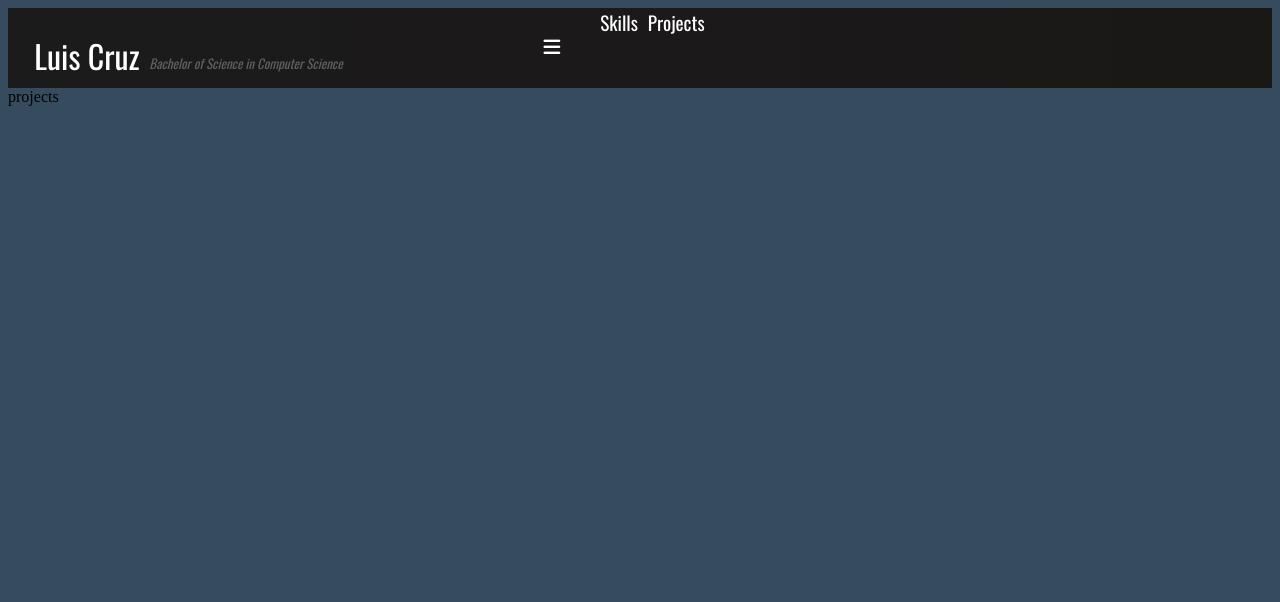
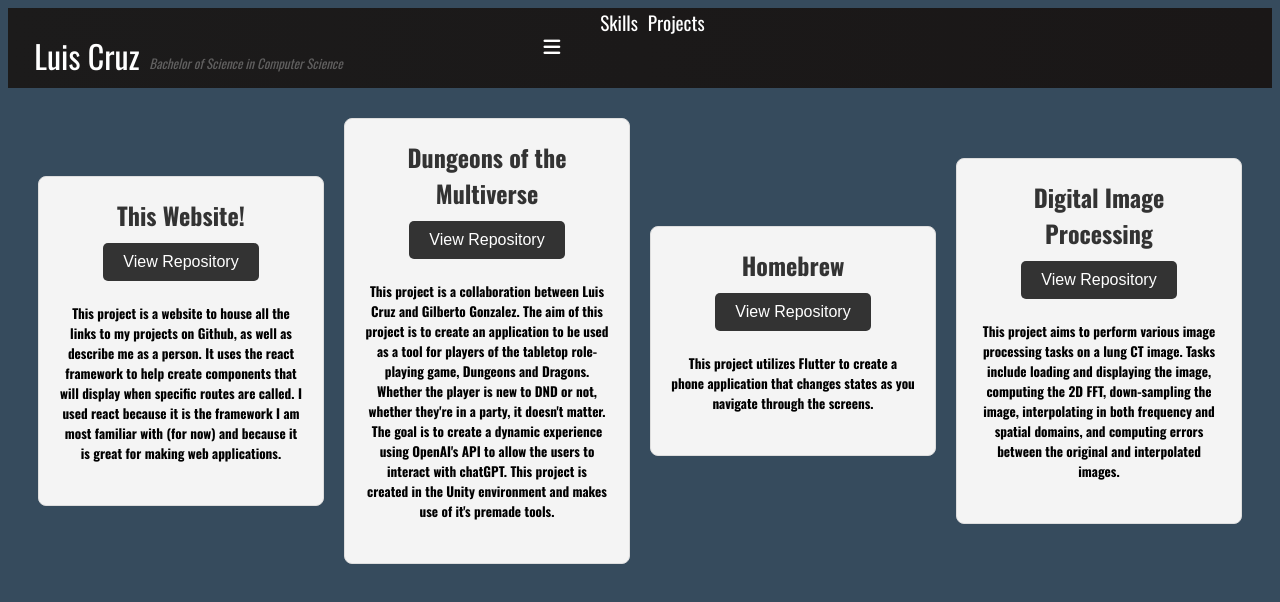
Before and after one commit to Luis-Cruz1027/LuisCruzPortfolio, a React (Create React App) app: page /projects in a window 1280 px wide. Shown: the top 602 px of the page. Built offline with nearby package versions, Linux system fonts and the light colour scheme.

Commit message:
updated app.js and projects.js

```diff
--- a/src/App.js
+++ b/src/App.js
@@ -5,14 +5,37 @@ import Navbar from './components/Navbar';
 import Projects from './components/Projects';
 import Skills from './components/Skills';
 
-function App() {
+const App = () => {
+  const projectSites = [
+    {
+      name: "This Website!",
+      url: "https://github.com/Luis-Cruz1027/LuisCruzPortfolio",
+      description: "This project is a website to house all the links to my projects on Github, as well as describe me as a person. It uses the react framework to help create components that will display when specific routes are called. I used react because it is the framework I am most familiar with (for now) and because it is great for making web applications."
+    },
+    {
+      name: "Dungeons of the Multiverse",
+      url: "https://github.com/Luis-Cruz1027/DungeonsOfTheMultiverse",
+      description: "This project is a collaboration between Luis Cruz and Gilberto Gonzalez. The aim of this project is to create an application to be used as a tool for players of the tabletop role-playing game, Dungeons and Dragons. Whether the player is new to DND or not, whether they're in a party, it doesn't matter. The goal is to create a dynamic experience using OpenAI's API to allow the users to interact with chatGPT. This project is created in the Unity environment and makes use of it's premade tools."
+    },
+    {
+      name: "Homebrew",
+      url: "https://gitfront.io/r/LuisCruz1027/WN3CjXYLsfd4/homebrew-fixed-LuisCruz1027/",
+      description: "This project utilizes Flutter to create a phone application that changes states as you navigate through the screens."
+    },
+    {
+      name: "Digital Image Processing",
+      url: "https://github.com/LCRazo/digital-image-processing",
+      description: "This project aims to perform various image processing tasks on a lung CT image. Tasks include loading and displaying the image, computing the 2D FFT, down-sampling the image, interpolating in both frequency and spatial domains, and computing errors between the original and interpolated images."
+    },
+  ]
+
   return (
     <>
       <Router>
         <Navbar />
         <Routes>
           <Route path='/' element={<AboutMe />} />
-          <Route path='/projects' element={<Projects />} />
+          <Route path='/projects' element={<Projects sites={projectSites}/>} />
           <Route path='/skills' element={<Skills />} />
         </Routes>
       </Router>
--- /dev/null
+++ b/src/components/Projects.css
@@ -0,0 +1,71 @@
+.site-list {
+    display: flex;
+    flex-direction: row;
+    align-items: center;
+    padding: 20px;
+    font-family: oswald;
+    column-count: 2;
+}
+
+.site-item {
+    background-color: #f4f4f4;
+    border: 1px solid #ddd;
+    padding: 20px;
+    margin: 10px;
+    width: 100%;
+    max-width: 400px;
+    text-align: center;
+    border-radius: 8px;
+}
+
+.site-item h2 {
+    margin: 0 0 10px 0;
+    font-size: 1.5em;
+    color: #333;
+}
+
+.site-item button {
+    padding: 10px 20px;
+    font-size: 1em;
+    color: #fff;
+    background-color: #333;
+    border: none;
+    border-radius: 5px;
+    cursor: pointer;
+}
+
+.site-item button:hover {
+    cursor: pointer;
+    background-color: #007bff;
+}
+
+.content-box {
+    border: 2px solid #000;
+    padding: 20px;
+    margin: 20px;
+    border-radius: 10px;
+}
+
+.site-description {
+    background-color: #f4f4f4;
+    border: 1px solid #ddd;
+    padding: 20px;
+    margin: 10px;
+    width: 100%;
+    max-width: 400px;
+    text-align: left;
+    border-radius: 8px;
+}
+
+.row {
+    display: flex;
+    flex-direction: row;
+    flex-wrap: nowrap;
+    width: 100%;
+}
+
+.column {
+    display: flex;
+    flex-direction: column;
+    flex: 1;
+}
--- a/src/components/Projects.js
+++ b/src/components/Projects.js
@@ -1,11 +1,32 @@
-function Projects(){
+import PropTypes from 'prop-types';
+import './Projects.css';
+
+
+const Projects = ({sites}) => {
     return(
         <>
-            <div>
-                projects
+            <div className="site-list">
+                {sites.map((site, index) => (
+                    <div key={index} className="site-item">
+                        <div className='site-info'>
+                            <h2>{site.name}</h2>
+                            <button onClick={() => window.open(site.url, '_blank')}>View Repository</button>
+                            <h5>{site.description}</h5>
+                        </div>
+                    </div>
+                ))}
             </div>
         </>
     )
 }
 
+Projects.propTypes = {
+    sites: PropTypes.arrayOf(
+        PropTypes.shape({
+            name: PropTypes.string.isRequired,
+            url: PropTypes.string.isRequired,
+        })
+    ).isRequired
+};
+
 export default Projects
```
Also changed, not shown: src/components/padding.js (deleted).
